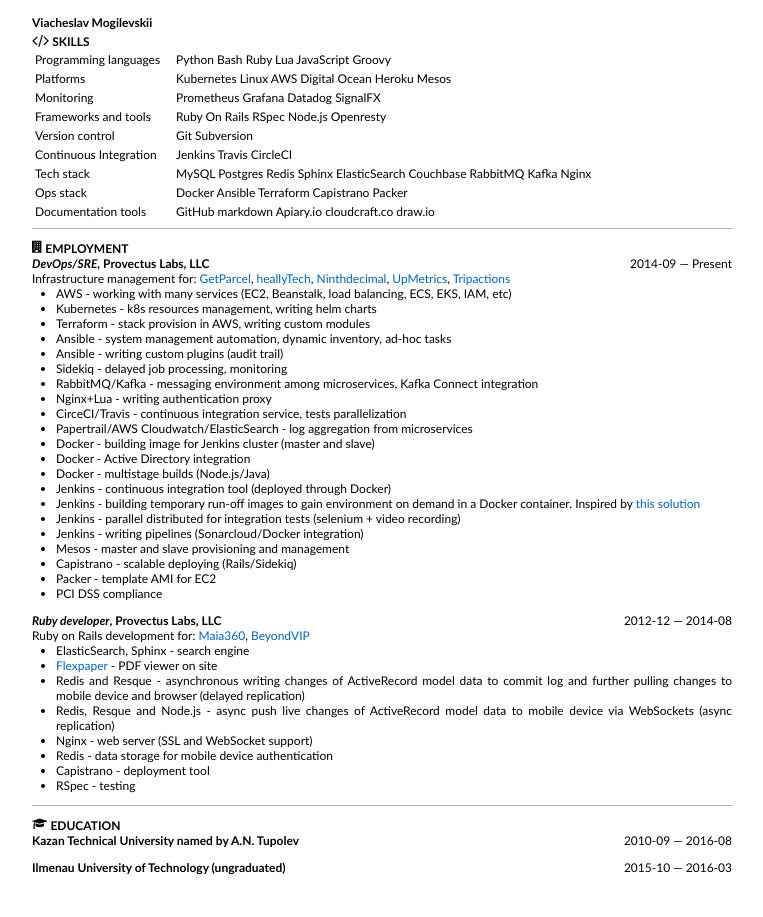
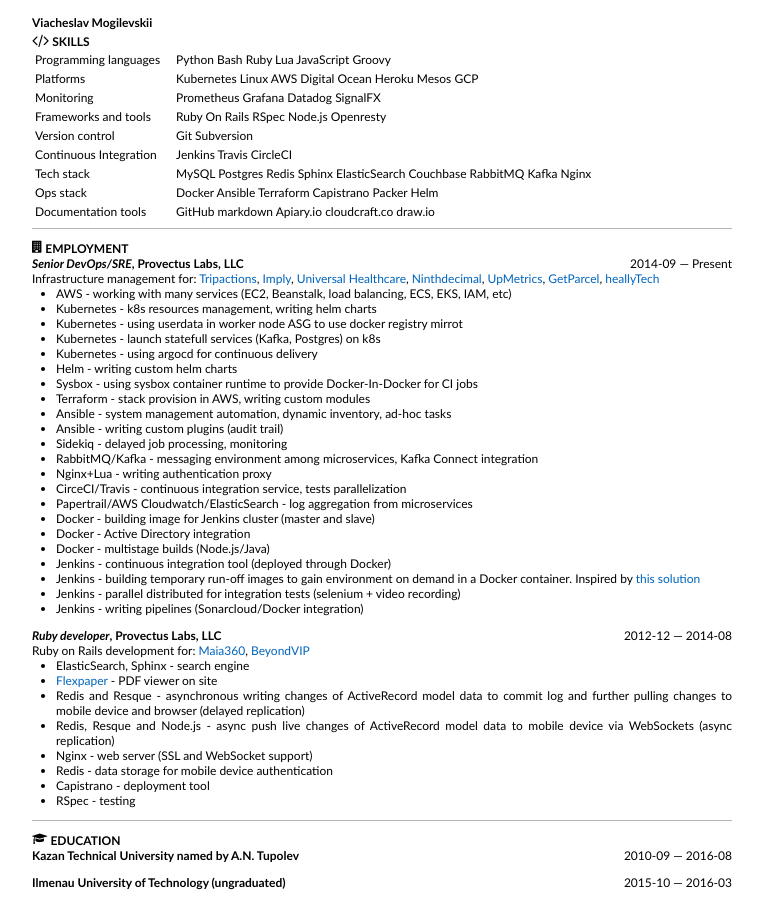
Before and after one commit to viatcheslavmogilevsky/viatcheslavmogilevsky.github.io, a website: page resume/legal.html in a window 1280 px wide. Shown: the whole page, without its empty margins (258-1021 px from the left). Drawn offline with Linux system fonts and the light colour scheme.

Commit message:
update 26 Feb 2021

```diff
--- a/resume/legal.html
+++ b/resume/legal.html
@@ -136,7 +136,7 @@
                         </tr>
                         <tr>
                             <td style="width: 25%;">Platforms</td>
-                            <td class="keywords">Kubernetes Linux AWS Digital Ocean Heroku Mesos</td>
+                            <td class="keywords">Kubernetes Linux AWS Digital Ocean Heroku Mesos GCP</td>
                         </tr>
                         <tr>
                             <td style="width: 25%;">Monitoring</td>
@@ -160,7 +160,7 @@
                         </tr>
                         <tr>
                             <td style="width: 25%;">Ops stack</td>
-                            <td class="keywords">Docker Ansible Terraform Capistrano Packer</td>
+                            <td class="keywords">Docker Ansible Terraform Capistrano Packer Helm</td>
                         </tr>
                         <tr>
                             <td style="width: 25%;">Documentation tools</td>
@@ -176,23 +176,32 @@
 
                 </header>
                 <div>
-                     <h3><em>DevOps/SRE</em>,
+                     <h3><em>Senior DevOps/SRE</em>,
     Provectus Labs, LLC
     </h3>
  <span class="tenure">2014-09 — Present</span>
 
                     <p>
-                        <p>Infrastructure management for: <a href="https://www.linkedin.com/search/results/index/?keywords=GetParcel">GetParcel</a>,
+                        <p>Infrastructure management for: <a href="https://tripactions.com/">Tripactions</a>,
                             <a
-                            href="https://github.com/EquoTech">heallyTech</a>, <a href="http://www.ninthdecimal.com/">Ninthdecimal</a>,
+                            href="https://imply.io/">Imply</a>, <a href="https://universal.one/">Universal Healthcare</a>,
                                 <a
-                                href="https://www.upmetrics.com">UpMetrics</a>, <a href="https://tripactions.com/">Tripactions</a>
+                                href="http://www.ninthdecimal.com/">Ninthdecimal</a>, <a href="https://www.upmetrics.com">UpMetrics</a>,
+                                    <a
+                                    href="https://www.linkedin.com/search/results/index/?keywords=GetParcel">GetParcel</a>, <a href="https://github.com/EquoTech">heallyTech</a>
                         </p>
                     </p>
                     <ul>
                         <li>AWS - working with many services (EC2, Beanstalk, load balancing, ECS,
                             EKS, IAM, etc)</li>
                         <li>Kubernetes - k8s resources management, writing helm charts</li>
+                        <li>Kubernetes - using userdata in worker node ASG to use docker registry
+                            mirrot</li>
+                        <li>Kubernetes - launch statefull services (Kafka, Postgres) on k8s</li>
+                        <li>Kubernetes - using argocd for continuous delivery</li>
+                        <li>Helm - writing custom helm charts</li>
+                        <li>Sysbox - using sysbox container runtime to provide Docker-In-Docker for
+                            CI jobs</li>
                         <li>Terraform - stack provision in AWS, writing custom modules</li>
                         <li>Ansible - system management automation, dynamic inventory, ad-hoc tasks</li>
                         <li>Ansible - writing custom plugins (audit trail)</li>
@@ -212,10 +221,6 @@
                         <li>Jenkins - parallel distributed for integration tests (selenium + video
                             recording)</li>
                         <li>Jenkins - writing pipelines (Sonarcloud/Docker integration)</li>
-                        <li>Mesos - master and slave provisioning and management</li>
-                        <li>Capistrano - scalable deploying (Rails/Sidekiq)</li>
-                        <li>Packer - template AMI for EC2</li>
-                        <li>PCI DSS compliance</li>
                     </ul>
                 </div>
                 <div>
```
Also changed, not shown: resume/legal.json (+12 -9 lines).
